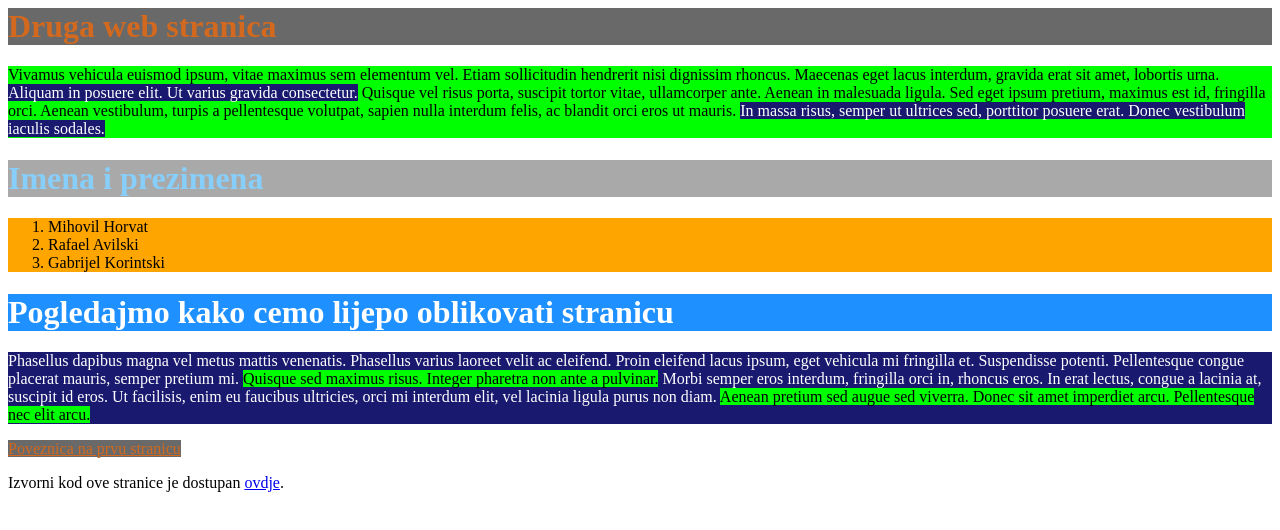
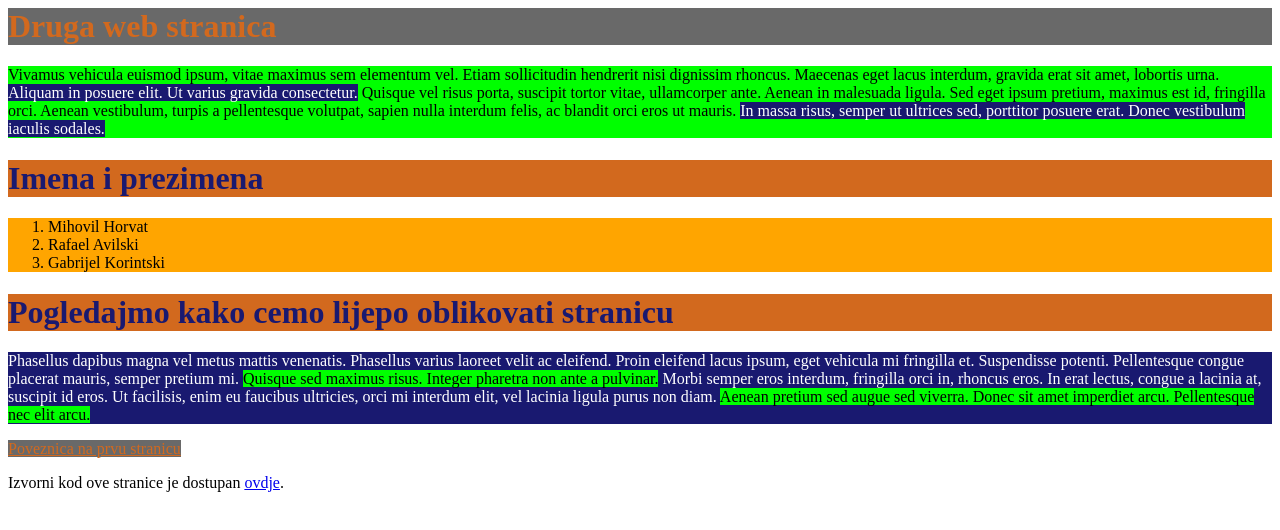
Before and after one commit to bharbic/aazabagic.github.io, a plain HTML site: page railgun.html in a window 1280 px wide. Drawn offline with Linux system fonts and the light colour scheme.

Commit message:
Update railgun.html

```diff
--- a/railgun.html
+++ b/railgun.html
@@ -8,14 +8,14 @@
 
 <p style="background-color: lime; color: black">Vivamus vehicula euismod ipsum, vitae maximus sem elementum vel. Etiam sollicitudin hendrerit nisi dignissim rhoncus. Maecenas eget lacus interdum, gravida erat sit amet, lobortis urna. <span style="background-color: midnightblue; color: white">Aliquam in posuere elit. Ut varius gravida consectetur.</span> Quisque vel risus porta, suscipit tortor vitae, ullamcorper ante. Aenean in malesuada ligula. Sed eget ipsum pretium, maximus est id, fringilla orci. Aenean vestibulum, turpis a pellentesque volutpat, sapien nulla interdum felis, ac blandit orci eros ut mauris. <span style="background-color: midnightblue; color: white">In massa risus, semper ut ultrices sed, porttitor posuere erat. Donec vestibulum iaculis sodales.</span></p>
 
-<h1 style="background-color: darkgray; color: lightskyblue">Imena i prezimena</h1>
+<h1 style="background-color: chocolate; color: midnightblue">Imena i prezimena</h1>
 <ol style="background-color: orange; color: black">
 <li>Mihovil Horvat</li>
 <li>Rafael Avilski</li>
 <li>Gabrijel Korintski</li>
 </ol>
 
-<h1 style="background-color: dodgerblue; color: white">Pogledajmo kako cemo lijepo oblikovati stranicu</h1>
+<h1 style="background-color: chocolate; color: midnightblue">Pogledajmo kako cemo lijepo oblikovati stranicu</h1>
 
 <p style="background-color: midnightblue; color: white">Phasellus dapibus magna vel metus mattis venenatis. Phasellus varius laoreet velit ac eleifend. Proin eleifend lacus ipsum, eget vehicula mi fringilla et. Suspendisse potenti. Pellentesque congue placerat mauris, semper pretium mi. <span style="background-color: lime; color: black">Quisque sed maximus risus. Integer pharetra non ante a pulvinar.</span> Morbi semper eros interdum, fringilla orci in, rhoncus eros. In erat lectus, congue a lacinia at, suscipit id eros. Ut facilisis, enim eu faucibus ultricies, orci mi interdum elit, vel lacinia ligula purus non diam. <span style= "background-color: lime; color: black">Aenean pretium sed augue sed viverra. Donec sit amet imperdiet arcu. Pellentesque nec elit arcu.</span></p>
 
```
